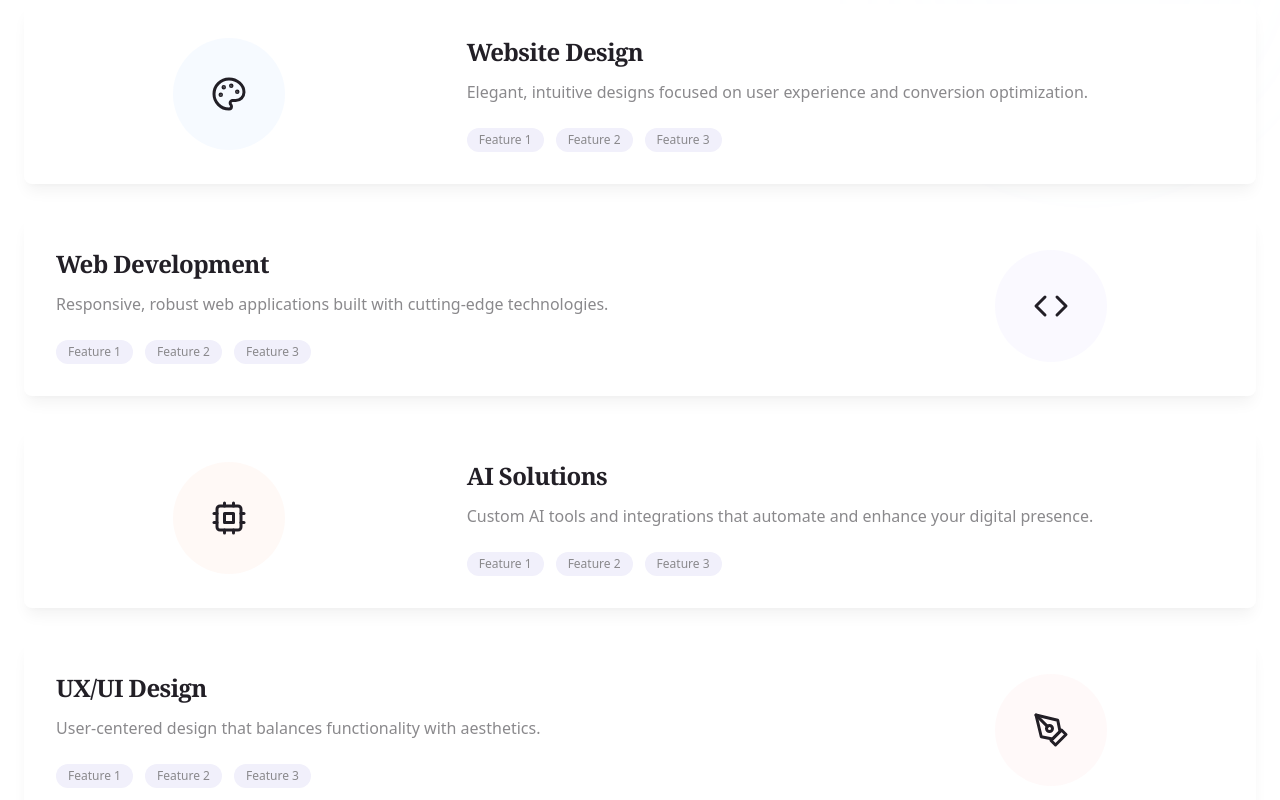
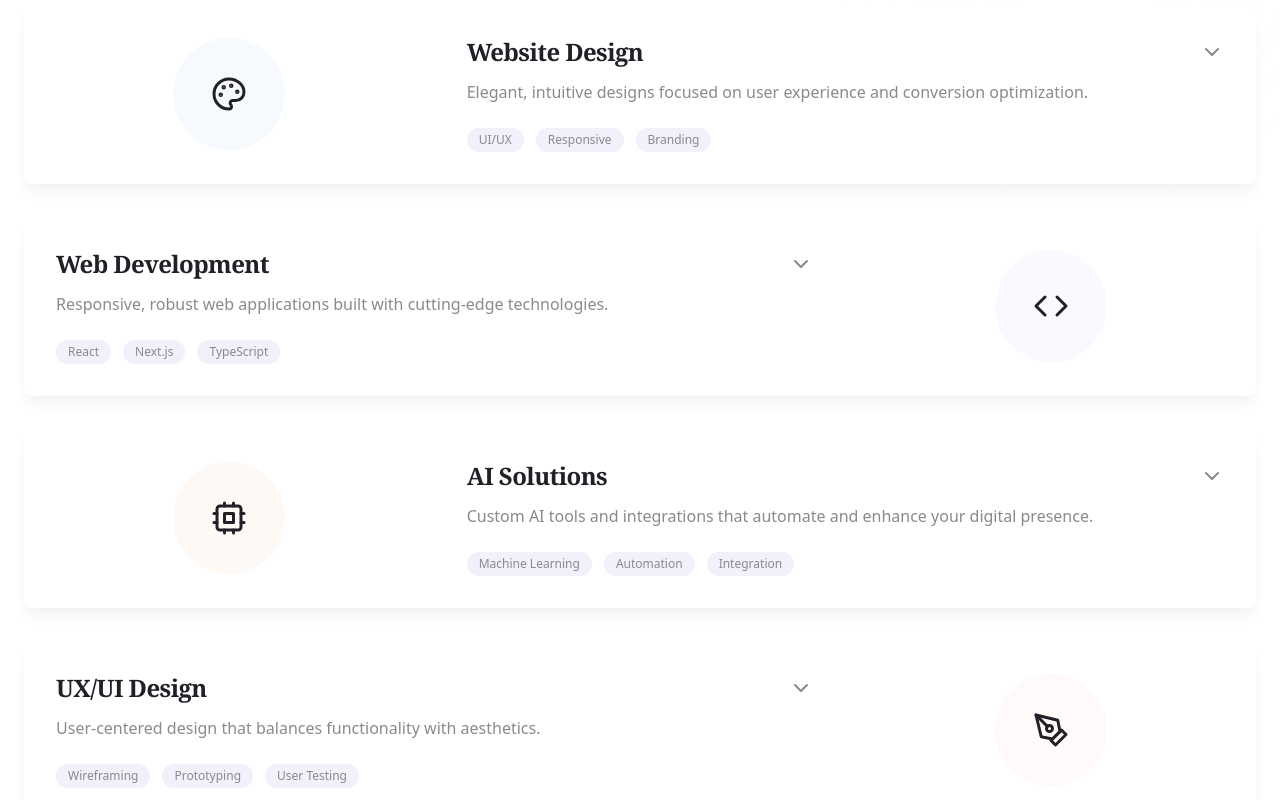
Before and after one commit to squidy-main/squidy-main.github.io, a React (Vite) app: page /#/services in a window 1280 px wide. Shown: the part 320-1120 px from the top of the page. Built offline with nearby package versions, Linux system fonts and the light colour scheme.

Commit message:
Update Services section with meaningful tags and expandable cards

```diff
--- a/src/components/ServicesSection.tsx
+++ b/src/components/ServicesSection.tsx
@@ -1,9 +1,9 @@
-
-import React, { useEffect, useRef } from 'react';
-import { Code, Cpu, Layers, Palette, PenTool, TerminalSquare } from 'lucide-react';
+import React, { useEffect, useRef, useState } from 'react';
+import { Code, Cpu, Layers, Palette, PenTool, TerminalSquare, ChevronDown, ChevronUp } from 'lucide-react';
 
 const ServicesSection = () => {
   const animatedElements = useRef<(HTMLDivElement | null)[]>([]);
+  const [expandedCard, setExpandedCard] = useState<number | null>(null);
 
   useEffect(() => {
     const observer = new IntersectionObserver(
@@ -33,48 +33,64 @@ const ServicesSection = () => {
     animatedElements.current[index] = el;
   };
 
+  const toggleExpand = (index: number) => {
+    setExpandedCard(expandedCard === index ? null : index);
+  };
+
   const services = [
     {
       title: 'Website Design',
       description: 'Elegant, intuitive designs focused on user experience and conversion optimization.',
       icon: Palette,
       color: 'bg-squid-pastel-blue/20',
-      borderColor: 'hover:border-squid-pastel-blue'
+      borderColor: 'hover:border-squid-pastel-blue',
+      tags: ['UI/UX', 'Responsive', 'Branding'],
+      detailedDescription: 'Our website design services blend aesthetics with functionality, creating intuitive user experiences that engage visitors and drive conversions. We focus on modern design principles, responsive layouts, and brand consistency across all devices.'
     },
     {
       title: 'Web Development',
       description: 'Responsive, robust web applications built with cutting-edge technologies.',
       icon: Code,
       color: 'bg-squid-pastel-purple/20',
-      borderColor: 'hover:border-squid-pastel-purple'
+      borderColor: 'hover:border-squid-pastel-purple',
+      tags: ['React', 'Next.js', 'TypeScript'],
+      detailedDescription: 'We build scalable, high-performance web applications using modern frameworks and technologies. Our development approach emphasizes clean code, performance optimization, and robust architecture to ensure your web application can grow with your business.'
     },
     {
       title: 'AI Solutions',
       description: 'Custom AI tools and integrations that automate and enhance your digital presence.',
       icon: Cpu,
       color: 'bg-squid-pastel-peach/20',
-      borderColor: 'hover:border-squid-pastel-peach'
+      borderColor: 'hover:border-squid-pastel-peach',
+      tags: ['Machine Learning', 'Automation', 'Integration'],
+      detailedDescription: 'Leverage the power of artificial intelligence to streamline your operations and gain insights from your data. We develop custom AI solutions that integrate with your existing systems, from chatbots and recommendation engines to data analysis tools and process automation.'
     },
     {
       title: 'UX/UI Design',
       description: 'User-centered design that balances functionality with aesthetics.',
       icon: PenTool,
       color: 'bg-squid-pastel-pink/20',
-      borderColor: 'hover:border-squid-pastel-pink'
+      borderColor: 'hover:border-squid-pastel-pink',
+      tags: ['Wireframing', 'Prototyping', 'User Testing'],
+      detailedDescription: 'Our UX/UI design process focuses on creating intuitive, delightful user experiences. We conduct user research, develop wireframes and prototypes, and iterate based on user testing to ensure your digital products are both beautiful and easy to use.'
     },
     {
       title: 'Full-Stack Solutions',
       description: 'End-to-end development from database architecture to frontend implementation.',
       icon: Layers,
       color: 'bg-squid-pastel-blue/20',
-      borderColor: 'hover:border-squid-pastel-blue'
+      borderColor: 'hover:border-squid-pastel-blue',
+      tags: ['Backend', 'Frontend', 'API Development'],
+      detailedDescription: 'We provide comprehensive full-stack development services, handling everything from database design and API development to frontend implementation. Our full-stack approach ensures seamless integration between all layers of your application.'
     },
     {
       title: 'Custom Tools',
       description: 'Bespoke software solutions tailored to your specific business requirements.',
       icon: TerminalSquare,
       color: 'bg-squid-pastel-purple/20',
-      borderColor: 'hover:border-squid-pastel-purple'
+      borderColor: 'hover:border-squid-pastel-purple',
+      tags: ['Business Tools', 'Workflows', 'Automation'],
+      detailedDescription: 'We develop custom software tools designed specifically for your unique business needs. From internal management systems and workflow automation to customer-facing portals and specialized applications, our custom tools help streamline operations and solve specific challenges.'
     }
   ];
 
@@ -101,8 +117,9 @@ const ServicesSection = () => {
             <div
               key={index}
               ref={addRef(index + 1)}
-              className={`opacity-0 transition-all duration-300 bg-white soft-shadow rounded-lg overflow-hidden ${index % 2 === 0 ? 'animate-reveal-right' : 'animate-reveal-left'}`}
+              className={`opacity-0 transition-all duration-300 bg-white soft-shadow rounded-lg overflow-hidden ${index % 2 === 0 ? 'animate-reveal-right' : 'animate-reveal-left'} cursor-pointer`}
               style={{ animationDelay: `${0.2 * (index + 1)}s` }}
+              onClick={() => toggleExpand(index)}
             >
               <div className={`flex flex-col md:flex-row ${index % 2 === 0 ? '' : 'md:flex-row-reverse'}`}>
                 <div className="md:w-1/3 p-6 flex justify-center items-center">
@@ -112,16 +129,29 @@ const ServicesSection = () => {
                 </div>
 
                 <div className="md:w-2/3 p-6 md:p-8">
-                  <h3 className="text-xl md:text-2xl font-bold mb-3">{service.title}</h3>
+                  <div className="flex justify-between items-center mb-3">
+                    <h3 className="text-xl md:text-2xl font-bold">{service.title}</h3>
+                    {expandedCard === index ?
+                      <ChevronUp className="text-squid-gray" /> :
+                      <ChevronDown className="text-squid-gray" />
+                    }
+                  </div>
+
                   <p className="text-squid-gray mb-4 md:mb-6">{service.description}</p>
 
                   <div className="flex flex-wrap gap-2 md:gap-3">
-                    {Array.from({ length: 3 }).map((_, i) => (
+                    {service.tags.map((tag, i) => (
                       <span key={i} className="px-3 py-1 bg-squid-cream rounded-full text-xs text-squid-gray">
-                        Feature {i + 1}
+                        {tag}
                       </span>
                     ))}
                   </div>
+
+                  {expandedCard === index && (
+                    <div className="mt-6 pt-6 border-t border-gray-100 animate-fade-in">
+                      <p className="text-squid-gray">{service.detailedDescription}</p>
+                    </div>
+                  )}
                 </div>
               </div>
             </div>
```
